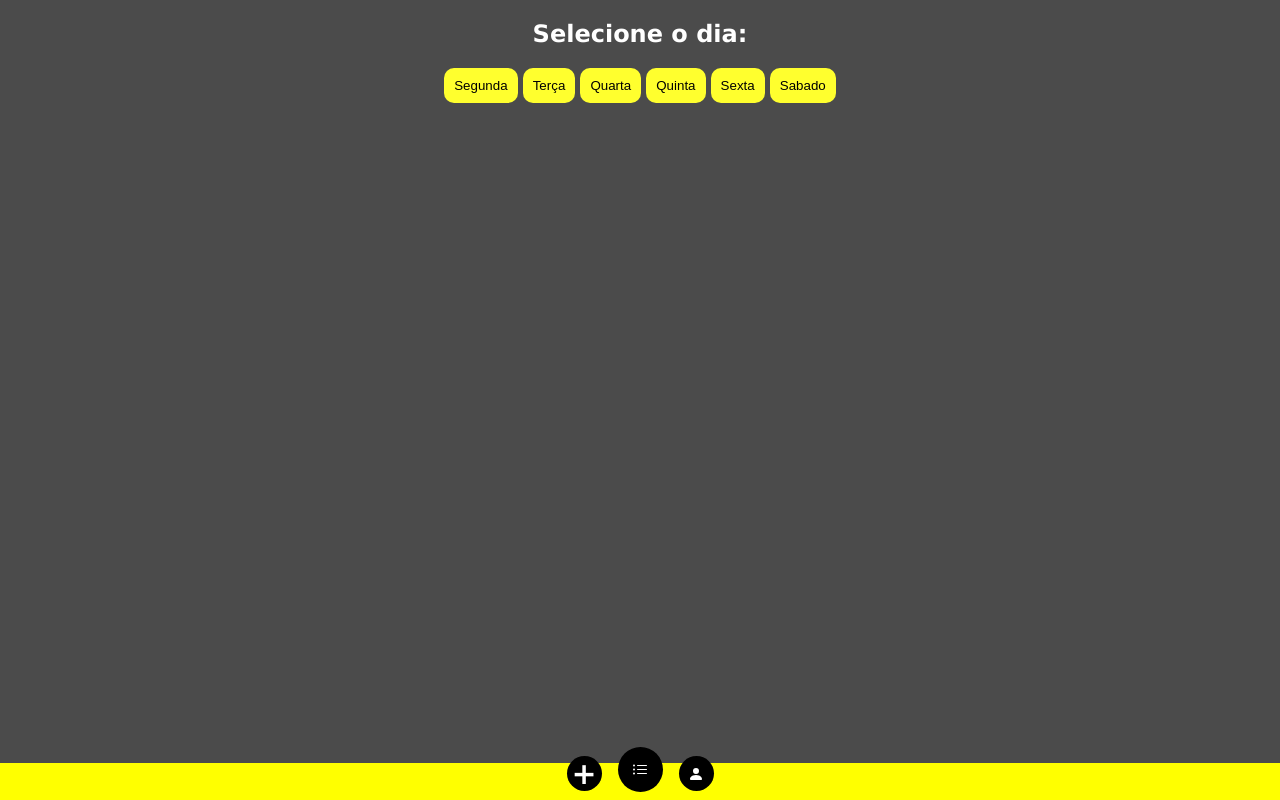
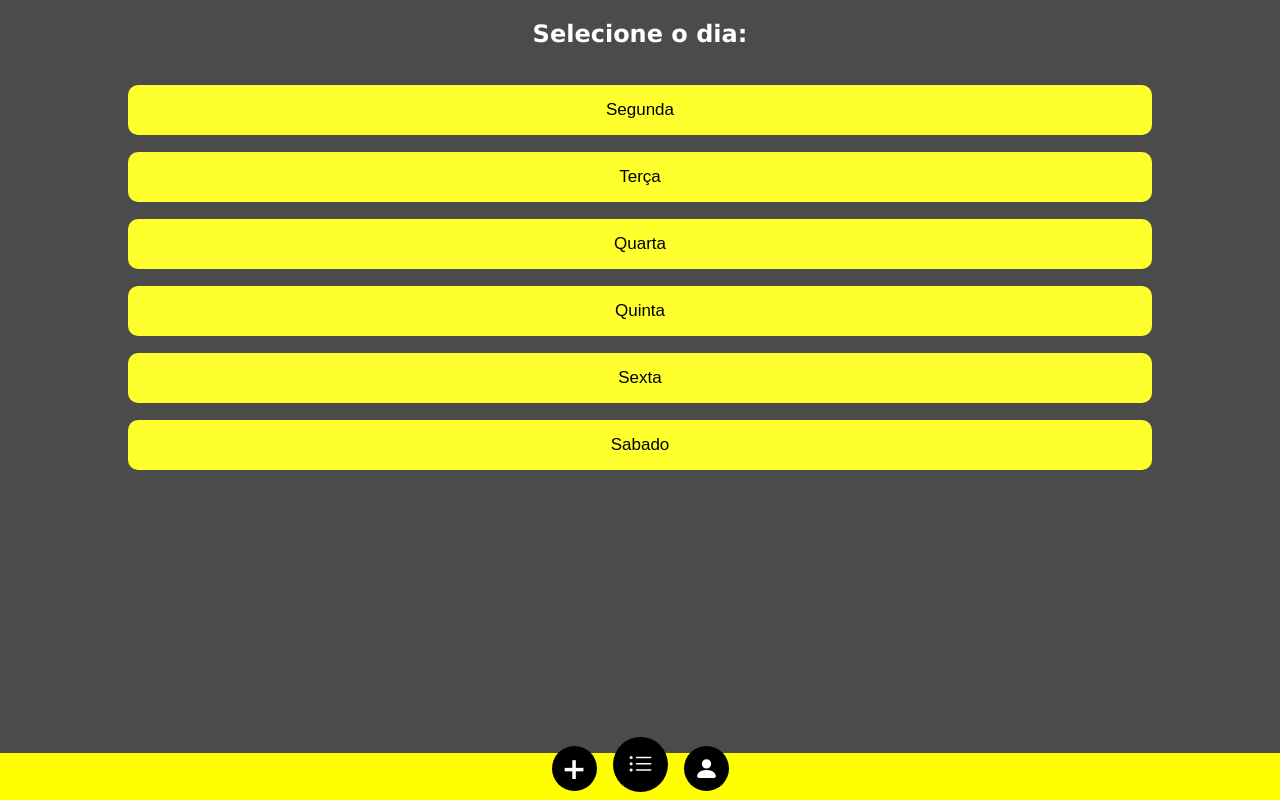
Before and after one commit to AdrianFurquim/Academy-Training, a PHP site: page / in a window 1280 px wide. Run offline with PHP 8.4, Linux system fonts and the light colour scheme.

Commit message:
Melhorando interfaces

```diff
--- a/index.html
+++ b/index.html
@@ -4,6 +4,7 @@
     <meta charset="UTF-8">
     <meta name="viewport" content="width=device-width, initial-scale=1.0">
     <title>Academy Training</title>
+    <link rel="icon" tipe="image/ico" href="./assets/img/logo.JPG">
     <link rel="stylesheet" href="style.css">
 </head>
 <body>
@@ -28,12 +29,15 @@
 
     <section class="conteiner_dia_treino">
         <h1>Selecione o dia:</h1>
+        <button class="button_voltar" onclick="voltar()">Voltar</button>
+        <div class="buttons_dias">
             <button onclick="segunda()">Segunda</button>
             <button onclick="terca()">Terça</button>
             <button onclick="quarta()">Quarta</button>
             <button onclick="quinta()">Quinta</button>
             <button onclick="sexta()">Sexta</button>
             <button onclick="sabado()">Sabado</button>
+        </div>
     </section>
 
     <section class="table_treinos">
@@ -104,7 +108,7 @@
                 <td>3 x 10</td>
             </tr>
             <tr>
-                <th scope="row" colspan="3">Peitoral</th>
+                <th scope="row" colspan="3">Abdômen</th>
             </tr>
             <tr>
                 <td>1</td>
--- a/style.css
+++ b/style.css
@@ -36,8 +36,8 @@ header h2{
 .criar_treino, .login_link{
     background-color: black;
     color: white;
-    width: 35px;
-    height: 35px;
+    width: 45px;
+    height: 45px;
     display: flex;
     font-size: 30px;
     font-weight: bold;
@@ -47,12 +47,23 @@ header h2{
     align-items: center;
 }
 
+.login_link svg{
+    width: 25px;
+    height: 25px;
+    transition: 0.3s;
+}
+
+.login_link:hover  svg{
+    width: 35px;
+    height: 35px;
+}
+
 .meus_treinos_link{
     margin-top: -0.6em;
     background-color: black;
     color: white;
-    width: 45px;
-    height: 45px;
+    width: 55px;
+    height: 55px;
     display: flex;
     font-size: 40px;
     justify-content: center;
@@ -61,34 +72,59 @@ header h2{
     align-items: center;
 }
 
+.meus_treinos_link svg{
+    width: 25px;
+    height: 25px;
+    transition: 0.3s;
+}
+
 .criar_treino{
     margin-top: -0.25em;
 }
 
 .criar_treino:hover, .login_link:hover{
-    width: 45px;
-    height: 45px;
-    font-size: 40px;
-    color: rgb(255, 255, 130);
-}
-
-.meus_treinos_link:hover{
     width: 55px;
     height: 55px;
     font-size: 50px;
     color: rgb(255, 255, 130);
 }
 
+.meus_treinos_link:hover{
+    width: 65px;
+    height: 65px;
+    font-size: 60px;
+    color: rgb(255, 255, 130);
+}
+
+.meus_treinos_link:hover svg {
+    width: 35px;
+    height: 35px;
+}
+
 .conteiner_dia_treino{
     text-align: center;
+    display: flex;
+    flex-direction: column;
 }
 
 .conteiner_dia_treino button{
     background-color: rgb(255, 255, 46);
     border: none;
-    padding: 10px;
+    padding: 15px;
+    width: 80%;
     border-radius: 10px;
+    font-size: 17px;
     cursor: pointer;
+    margin: auto;
+    margin-top: 1em;
+}
+
+.button_voltar{
+    display: none;
+}
+
+.buttons_dias{
+    display: block;
 }
 
 table {
@@ -100,6 +136,7 @@ table {
     letter-spacing: 1px;
     padding: 10px;
     margin-top: 2em;
+    max-width: 95%;
   }
 
 caption {
```
Also changed, not shown: script.js (+26 -1 lines), assets/img/logo.JPG (added). Lines whose indentation alone changed are shown as unchanged.
